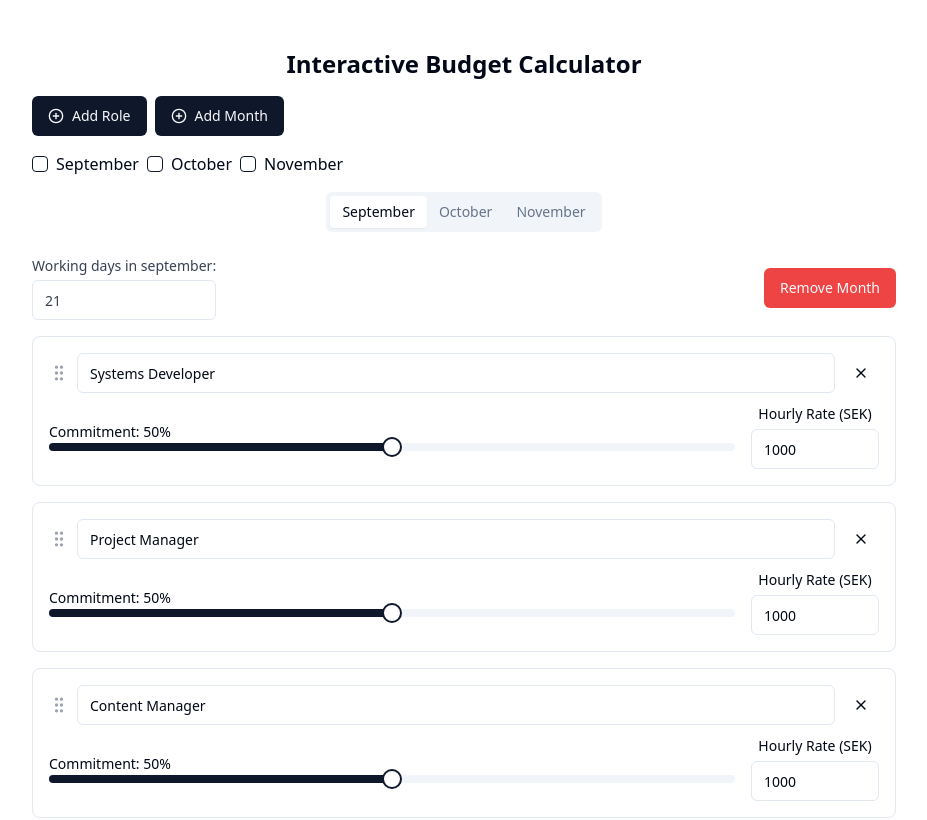
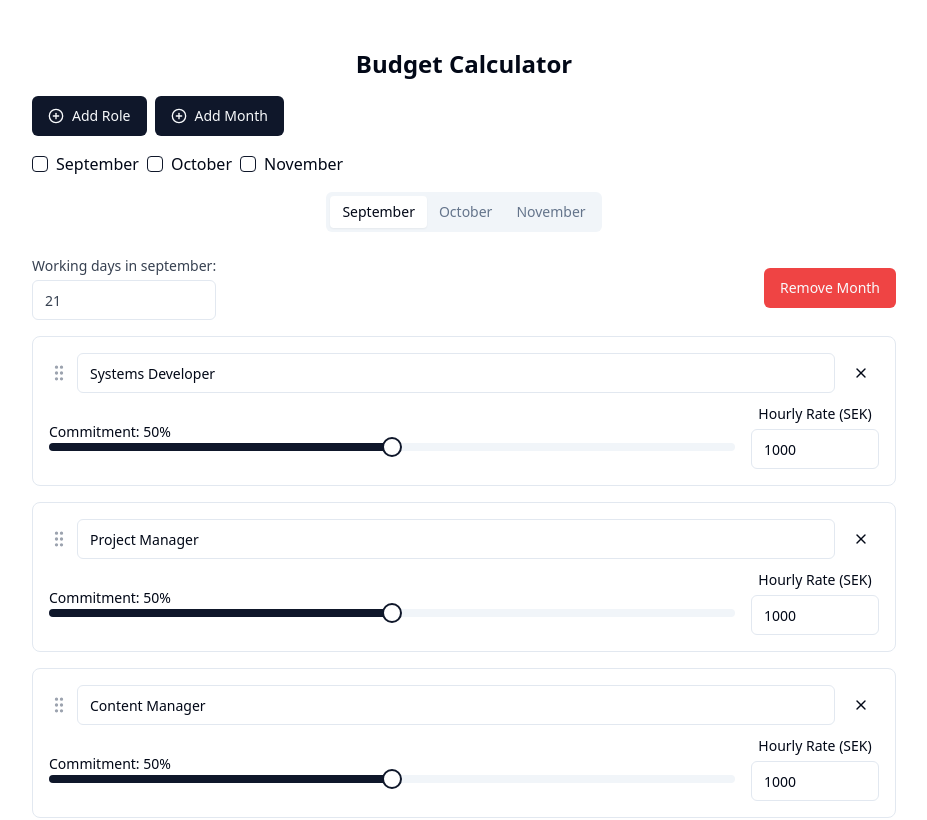
Before and after one commit to anders-brunoson/budget-calculator, a React (Vite) app: page / in a window 1280 px wide. Shown: the top 820 px of the page, without its empty margins (176-1103 px from the left). Built offline with nearby package versions, Linux system fonts and the light colour scheme.

Commit message:
Changed page title

```diff
--- a/src/components/BudgetCalculator.jsx
+++ b/src/components/BudgetCalculator.jsx
@@ -197,7 +197,7 @@
 
   return (
     <div className="p-4 max-w-4xl mx-auto">
-      <h1 className="text-2xl font-bold mb-4">Interactive Budget Calculator</h1>
+      <h1 className="text-2xl font-bold mb-4">Budget Calculator</h1>
       <div className="mb-4 flex space-x-2">
         <Button onClick={handleAddRole} className="flex items-center">
           <PlusCircle className="mr-2 h-4 w-4" /> Add Role
```
Also changed, not shown: 1 other file (tests, documents, lock files or other folders).
